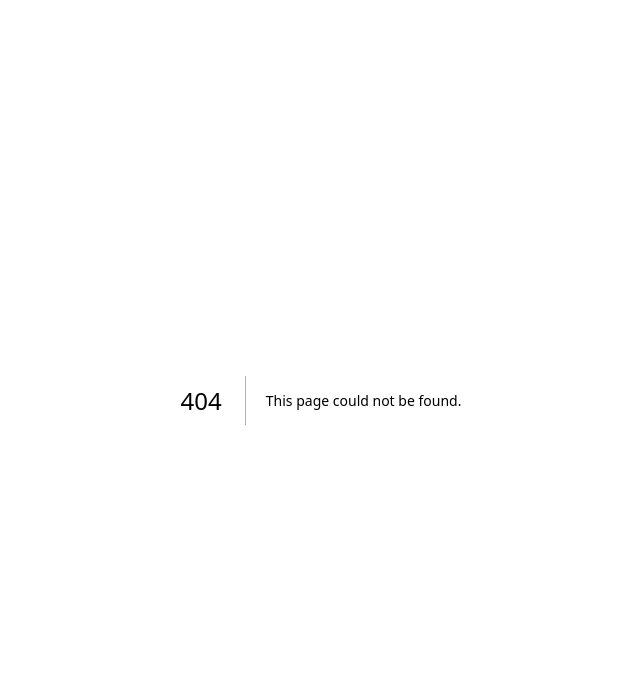
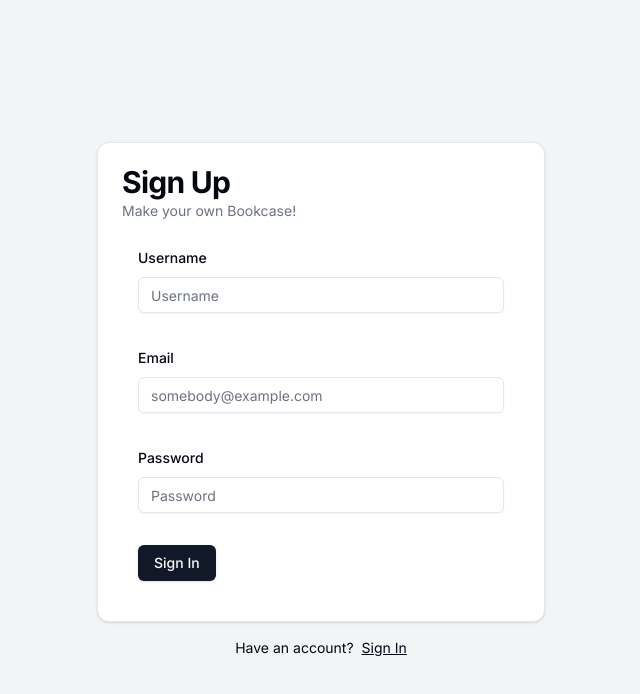
Before and after one commit to ninnistic/bookcase, a Next.js app in the folder frontend/: page /signup in a window 1280 px wide. Before the commit this address had no page. Shown: the top 694 px of the page, without its empty margins (319-959 px from the left). Built offline with nearby package versions, Linux system fonts and the light colour scheme.

Commit message:
apply css for signin/signup

```diff
--- /dev/null
+++ b/frontend/app/(auth)/layout.tsx
@@ -0,0 +1,11 @@
+export default function AuthLayout({
+  children,
+}: {
+  readonly children: React.ReactNode;
+}) {
+  return (
+    <div className="flex flex-col items-center justify-center min-h-screen bg-gray-100 dark:bg-gray-900">
+      {children}
+    </div>
+  );
+}
--- /dev/null
+++ b/frontend/app/(auth)/signin/page.tsx
@@ -0,0 +1,31 @@
+import Link from "next/link";
+
+import { SignInForm } from "@/components/signin-form";
+import {
+  Card,
+  CardContent,
+  CardDescription,
+  CardHeader,
+  CardTitle,
+} from "@/components/ui/card";
+export default function SignInPage() {
+  return (
+    <main className="w-full max-w-md">
+      <Card>
+        <CardHeader>
+          <CardTitle>Sign In</CardTitle>
+          <CardDescription>Make your own Bookcase!</CardDescription>
+        </CardHeader>
+        <CardContent>
+          <SignInForm />
+        </CardContent>
+      </Card>
+      <div className="mt-4 text-center text-sm">
+        Don&apos;t have an account?
+        <Link className="underline ml-2" href="signup">
+          Sign Up
+        </Link>
+      </div>
+    </main>
+  );
+}
--- /dev/null
+++ b/frontend/app/(auth)/signup/page.tsx
@@ -0,0 +1,33 @@
+import React from "react";
+import Link from "next/link";
+
+import { SignUpForm } from "@/components/signup-form";
+import {
+  Card,
+  CardContent,
+  CardDescription,
+  CardHeader,
+  CardTitle,
+} from "@/components/ui/card";
+
+export default function SignUpPage() {
+  return (
+    <main className="w-full max-w-md">
+      <Card>
+        <CardHeader>
+          <CardTitle>Sign Up</CardTitle>
+          <CardDescription>Make your own Bookcase!</CardDescription>
+        </CardHeader>
+        <CardContent>
+          <SignUpForm />
+        </CardContent>
+      </Card>
+      <div className="mt-4 text-center text-sm">
+        Have an account?
+        <Link className="underline ml-2" href="signin">
+          Sign In
+        </Link>
+      </div>
+    </main>
+  );
+}
--- a/frontend/app/login/page.tsx
+++ /dev/null
@@ -1,24 +0,0 @@
-import { LoginForm } from "@/components/login-form";
-import {
-  Card,
-  CardContent,
-  CardDescription,
-  CardHeader,
-  CardTitle,
-} from "@/components/ui/card";
-
-export default function LoginPage() {
-  return (
-    <main className="flex flex-col items-center justify-between p-24">
-      <Card>
-        <CardHeader>
-          <CardTitle>Sign In to Create a Bookcase</CardTitle>
-          <CardDescription>Make your own Bookcase!</CardDescription>
-        </CardHeader>
-        <CardContent>
-          <LoginForm />
-        </CardContent>
-      </Card>
-    </main>
-  );
-}
--- a/frontend/components/login-form.tsx
+++ b/frontend/components/signin-form.tsx
@@ -20,7 +20,7 @@ const formSchema = z.object({
   password: z.string().min(8),
 });
 
-export function LoginForm() {
+export function SignInForm() {
   const form = useForm<z.infer<typeof formSchema>>({
     resolver: zodResolver(formSchema),
     defaultValues: {
--- /dev/null
+++ b/frontend/components/signup-form.tsx
@@ -0,0 +1,87 @@
+"use client";
+
+import { useForm } from "react-hook-form";
+import { zodResolver } from "@hookform/resolvers/zod";
+import { z } from "zod";
+
+import { Button } from "@/components/ui/button";
+import {
+  Form,
+  FormControl,
+  FormField,
+  FormItem,
+  FormLabel,
+  FormMessage,
+} from "@/components/ui/form";
+import { Input } from "@/components/ui/input";
+
+const formSchema = z.object({
+  username: z.string().min(3).max(10),
+  email: z.string().email(),
+  password: z.string().min(8),
+});
+
+export function SignUpForm() {
+  const form = useForm<z.infer<typeof formSchema>>({
+    resolver: zodResolver(formSchema),
+    defaultValues: {
+      username: "",
+      email: "",
+      password: "",
+    },
+  });
+  function onSubmit(values: z.infer<typeof formSchema>) {
+    console.log(values);
+  }
+
+  return (
+    <Form {...form}>
+      <form onSubmit={form.handleSubmit(onSubmit)} className="space-y-8">
+        <FormField
+          control={form.control}
+          name="username"
+          render={({ field }) => (
+            <FormItem>
+              <FormLabel>Username</FormLabel>
+              <FormControl>
+                <Input type="text" placeholder="Username" {...field} />
+              </FormControl>
+              <FormMessage />
+            </FormItem>
+          )}
+        />
+        <FormField
+          control={form.control}
+          name="email"
+          render={({ field }) => (
+            <FormItem>
+              <FormLabel>Email</FormLabel>
+              <FormControl>
+                <Input
+                  type="email"
+                  placeholder="somebody@example.com"
+                  {...field}
+                />
+              </FormControl>
+              <FormMessage />
+            </FormItem>
+          )}
+        />
+        <FormField
+          control={form.control}
+          name="password"
+          render={({ field }) => (
+            <FormItem>
+              <FormLabel>Password</FormLabel>
+              <FormControl>
+                <Input type="password" placeholder="Password" {...field} />
+              </FormControl>
+              <FormMessage />
+            </FormItem>
+          )}
+        />
+        <Button type="submit">Sign In</Button>
+      </form>
+    </Form>
+  );
+}
--- a/frontend/components/ui/card.tsx
+++ b/frontend/components/ui/card.tsx
@@ -23,7 +23,7 @@ const CardHeader = React.forwardRef<
 >(({ className, ...props }, ref) => (
   <div
     ref={ref}
-    className={cn("flex flex-col space-y-1.5 p-6", className)}
+    className={cn("flex flex-col space-y-1 p-6", className)}
     {...props}
   />
 ));
@@ -35,10 +35,7 @@ const CardTitle = React.forwardRef<
 >(({ className, ...props }, ref) => (
   <h3
     ref={ref}
-    className={cn(
-      "text-xl font-semibold leading-none tracking-tight",
-      className
-    )}
+    className={cn("text-3xl font-bold leading-none tracking-tight", className)}
     {...props}
   />
 ));
@@ -60,7 +57,7 @@ const CardContent = React.forwardRef<
   HTMLDivElement,
   React.HTMLAttributes<HTMLDivElement>
 >(({ className, ...props }, ref) => (
-  <div ref={ref} className={cn("p-6 pt-0", className)} {...props} />
+  <div ref={ref} className={cn("p-10 pt-0 spacy-y-4", className)} {...props} />
 ));
 CardContent.displayName = "CardContent";
 
```
